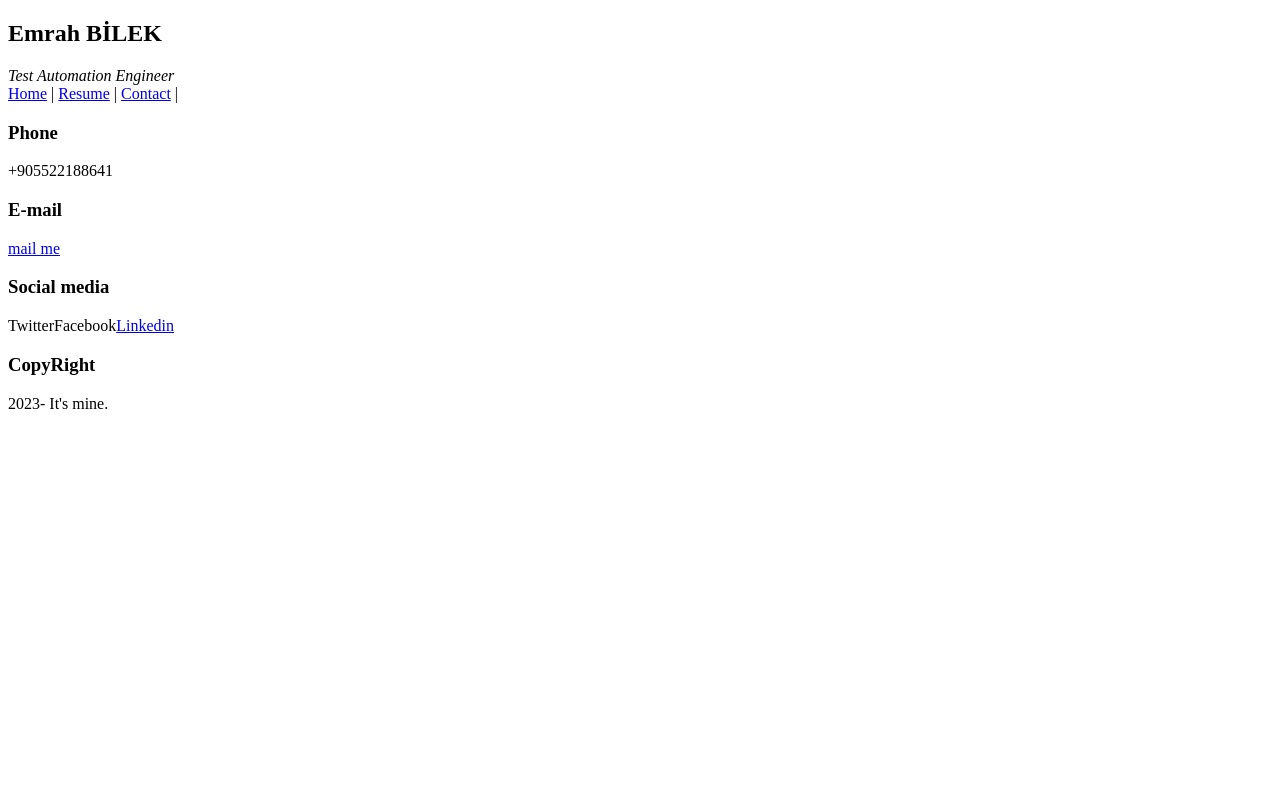
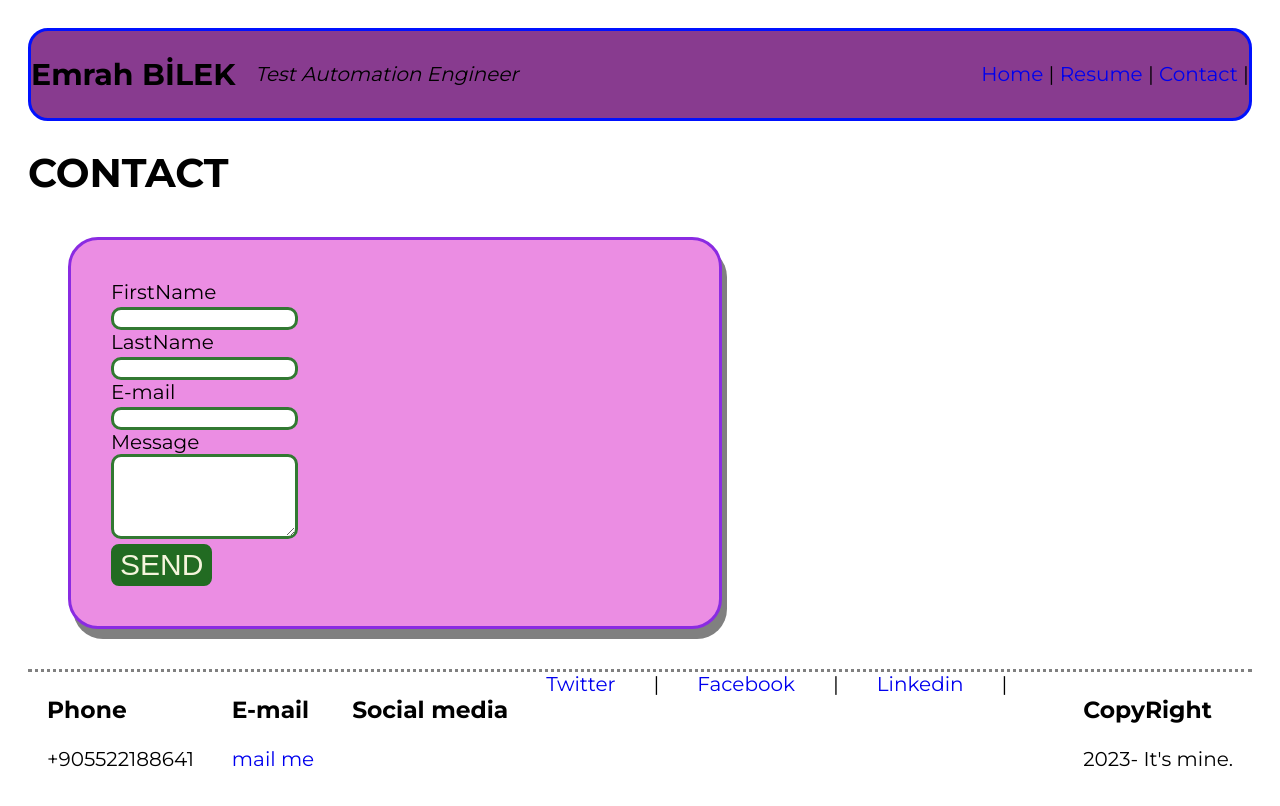
Before and after one commit to MrBilek/My-Resume-via-HTML-codes, a plain HTML site: page contact.html in a window 1280 px wide. Drawn offline with Linux system fonts and the light colour scheme.

Commit message:
My Resume Last

```diff
--- a/contact.html
+++ b/contact.html
@@ -5,6 +5,8 @@
     <meta http-equiv="X-UA-Compatible" content="IE=edge">
     <meta name="viewport" content="width=device-width, initial-scale=1.0">
     <title>My Resume</title>
+
+    <link rel="stylesheet" href="css/style.css">
 </head>
 <body>
 
@@ -22,6 +24,110 @@
 
     </div>
     <div class="content"></div >
+
+    <h1>CONTACT</h1>
+
+    <div class="section">
+        <div class="card">
+            <div class="left">
+
+                <form action="saveToDB.aspx">
+                    <div class="form-row">
+
+                        <div>
+                            <label for="firstname">FirstName</label>
+                        </div>
+
+                        <input type="text" name="firstname" id="firstname">
+                    </div>
+
+                    <div class="form-row">
+
+                        <div>
+                            <label for="lastname">LastName</label>
+                        </div>
+
+                        <input type="text" name="lastname" id="lastname">
+                    </div>
+
+
+                    <div class="form-row">
+
+                        <div>
+                            <label for="email">E-mail</label>
+                        </div>
+
+                        <input type="text" name="email" id="email">
+                    </div>
+
+
+                    <div class="form-row">
+
+                        <div>
+                            <label for="message">Message</label>
+                        </div>
+
+                        <textarea name="message" id="message" cols="20" rows="5"></textarea>
+
+                    </div>
+
+
+                    <button type="submit">SEND</button>
+
+
+
+
+
+                </form>
+
+
+
+
+
+
+
+
+
+
+
+
+
+
+
+
+
+
+            </div>
+        </div>
+    </div>
+
+
+
+
+
+
+
+
+
+
+
+
+
+
+
+
+
+
+
+
+
+
+
+
+
+
+
+
     <div class="footer">
     <div>
         <h3>Phone</h3>
@@ -32,7 +138,9 @@
         <a href="mailto:emrahbilek@hotmail.com">mail me</a>
     </div>
     <h3>Social media</h3>
-    <a href="https://www.twitter.com" target="_blank"></a>Twitter<a href="https://www.facebook.com"></a>Facebook<a href="https://www.linkedin.com">Linkedin</a>
+    <a href="https://www.twitter.com" target="_blank">Twitter </a> |
+        <a href="https://www.facebook.com" target="_blank">Facebook</a> |
+    <a href="https://www.linkedin.com" target="_blank">Linkedin</a>|
     <div>
     </div>
     <div>
--- /dev/null
+++ b/css/style.css
@@ -0,0 +1,123 @@
+
+@import url('https://fonts.googleapis.com/css2?family=Montserrat:wght@100;200;300;400;500;600;700;800;900&display=swap');
+
+*{
+    box-sizing: border-box;
+}
+
+body {
+    font-family: 'Montserrat', sans-serif;
+    padding: 20px;
+    font-size: 20px;
+}
+
+a {
+    text-decoration: none;
+
+
+}
+
+input, textarea {
+
+
+border: 3px solid rgb(50, 121, 50);
+
+border-radius: 10px;
+width: 100%;
+
+/* padding and width adjusts add */
+
+}
+
+button{
+    border: 3px solid rgb(34, 107, 34);
+background-color: rgb(34, 107, 34) ;
+border-radius: 8px;
+font-size: 30px;
+color: beige;
+
+/* padding*/
+
+}
+
+.header{
+
+    display: flex;
+    align-items: center;
+    justify-content: space-between;
+    border: 3px solid rgb(0, 17, 255);
+    background-color: rgb(136, 59, 143);
+    border-radius: 20px;
+    /* padding*/
+}
+
+.header .title {
+
+    display: flex;
+    align-items: center;
+    gap: 20px;
+}
+
+.content .about{
+
+display: flex;
+align-items: center;
+width: 85%;
+padding: 40px;
+margin: 40px;
+gap: 30px;
+
+
+}
+
+.content .about img{
+
+    width: 600px;
+    height: 500px;
+    border: 5px solid green;
+    border-radius: 250px ;
+    margin-left: 150px;
+
+
+
+}
+
+.content{
+    display: flex;
+    flex-direction: column;
+    align-items: center;
+
+
+}
+
+
+.section {
+    width: 60%;
+
+}
+
+.section .card{
+    display: flex;
+    align-items: center;
+    border: 3px solid blueviolet;
+    border-radius: 30px;
+    padding: 40px;
+    margin: 40px;
+    box-shadow: 5px 10px gray;
+    background-color: rgb(235, 141, 227);
+
+}
+
+.section.card.left{
+    flex: 2;
+}
+
+.section.card.rigt{
+    flex: 1;
+}
+
+.footer {
+    display: flex;
+    justify-content: space-around;
+    border-top: 3px dotted gray;
+}
--- /dev/null
+++ b/css/teststyle.css
@@ -0,0 +1,13 @@
+/* comment line shift alt A*/
+
+h1{
+
+text-align: center;
+border: 5px solid greenyellow ;
+border-radius: 10px;
+background-color: gold ;
+width: 60%;
+box-shadow: -10px -10px 20px rgb(255, 94, 0);
+
+
+}
```
Also changed, not shown: index.html (+6 -3 lines), resume.html (+73 -2 lines), test.html (+49 -5 lines), img/IMG-20200824-WA0014.jpg (added).
